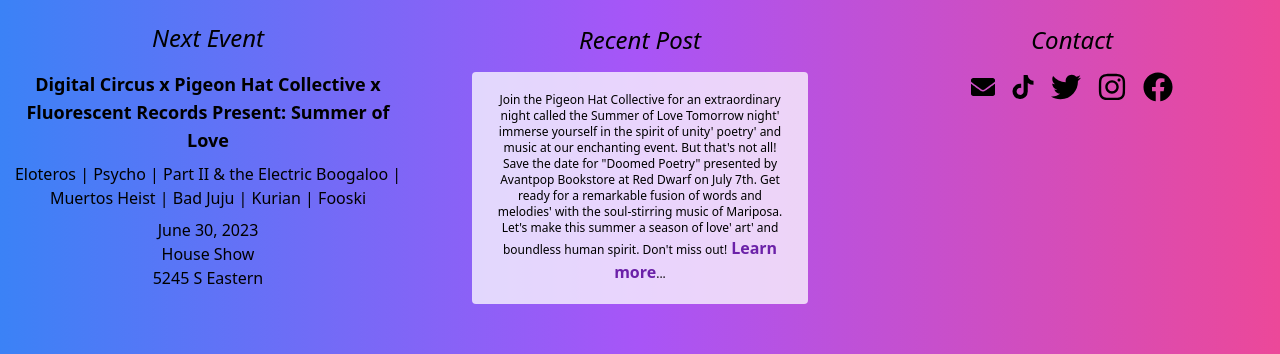
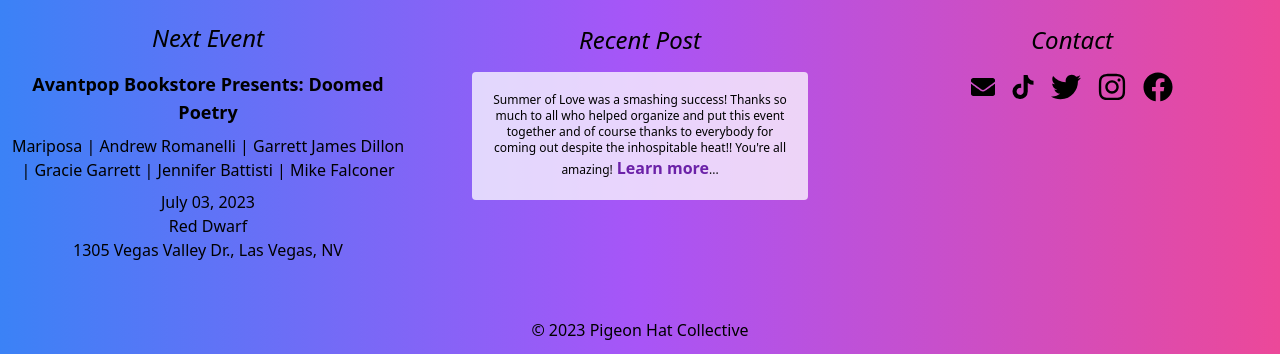
Before and after one commit to aubreydigital/pigeonhatcollective, a Next.js app: page / in a window 1280 px wide. Shown: the part 1629-1983 px from the top of the page. Built offline with nearby package versions, Linux system fonts and the light colour scheme; no server answers.

Commit message:
auth good update better

```diff
--- a/app/events/page.tsx
+++ b/app/events/page.tsx
@@ -7,18 +7,6 @@ import Link from 'next/link';
 const EventsPage: React.FC = () => {
   // Sample event data (replace with your actual event data)
   const upcomingEvents = [
-    {
-      id: 0,
-      artists: ['Eloteros', 'Psycho', 'Part II & the Electric Boogaloo', 'Muertos Heist', 'Bad Juju', 'Kurian', 'Fooski'],
-      venue: 'House Show',
-      address: '5245 S Eastern, Las Vegas, NV',
-      cost: 10,
-      dayof: 10,
-      date: '2023-06-30',
-      image: '/assets/images/events/063023ig.JPG',
-      title: 'Digital Circus x Pigeon Hat Collective x Fluorescent Records Present: Summer of Love',
-      tickets: null
-    },
     {
       id: 1,
       artists: ['Mariposa', 'Andrew Romanelli', 'Garrett James Dillon', 'Gracie Garrett', 'Jennifer Battisti', 'Mike Falconer'],
--- a/app/page.tsx
+++ b/app/page.tsx
@@ -33,18 +33,6 @@ const HomePage: FC = () => {
 
   const upcomingEvents = useMemo(() => [
     {
-      id: 0,
-      artists: ['Eloteros', 'Psycho', 'Part II & the Electric Boogaloo', 'Muertos Heist', 'Bad Juju', 'Kurian', 'Fooski'],
-      venue: 'House Show',
-      address: '5245 S Eastern',
-      cost: 10,
-      dayof: 10,
-      date: '2023-06-30',
-      image: '/assets/images/events/063023ig.JPG',
-      title: 'Digital Circus x Pigeon Hat Collective x Fluorescent Records Present: Summer of Love',
-      tickets: null
-    },
-    {
       id: 1,
       artists: ['Eloteros', 'Psycho', 'Part II & the Electric Boogaloo', 'Muertos Heist', 'Bad Juju', 'Kurian', 'Fooski'],
       venue: 'House Show',
@@ -77,6 +65,18 @@ const HomePage: FC = () => {
       dayof: 10,
       date: '2023-07-03',
       image: '/assets/images/events/070323.JPG',
+      title: 'Digital Circus x Pigeon Hat Collective x Fluorescent Records Present: Summer of Love',
+      tickets: null
+    },
+    {
+      id: 2,
+      artists: ['Eloteros', 'Psycho', 'Part II & the Electric Boogaloo', 'Muertos Heist', 'Bad Juju', 'Kurian', 'Fooski'],
+      venue: 'House Show',
+      address: '5245 S Eastern',
+      cost: 10,
+      dayof: 10,
+      date: '2023-06-30',
+      image: '/assets/images/aj_jerms_acoustic.JPG',
       title: 'Digital Circus x Pigeon Hat Collective x Fluorescent Records Present: Summer of Love',
       tickets: null
     },
@@ -131,9 +131,9 @@ const HomePage: FC = () => {
       <div className="absolute inset-0 flex flex-col items-center justify-center">
         <h3 className="text-mg rounded font-semibold mb-2 bg-white bg-opacity-75 p-2">Summer of Love!</h3>
         <p className="bg-white text-xs rounded bg-opacity-75 p-2 text-gray-700">Author: aubrey digital</p>
-        <p className="bg-white rounded text-xs my-2 bg-opacity-75 p-2 text-gray-700">Date: 29th June 2023</p>
+        <p className="bg-white rounded text-xs my-2 bg-opacity-75 p-2 text-gray-700">Date: 1st July 2023</p>
         <p className="bg-white rounded my-4 mx-10 bg-opacity-75 p-5 text-center text-xs">
-  Join the Pigeon Hat Collective for an extraordinary night called the Summer of Love Tomorrow night&apos; immerse yourself in the spirit of unity&apos; poetry&apos; and music at our enchanting event. But that&apos;s not all! Save the date for &quot;Doomed Poetry&quot; presented by Avantpop Bookstore at Red Dwarf on July 7th. Get ready for a remarkable fusion of words and melodies&apos; with the soul-stirring music of Mariposa. Let&apos;s make this summer a season of love&apos; art&apos; and boundless human spirit. Don&apos;t miss out!
+        Summer of Love was a smashing success! Thanks so much to all who helped organize and put this event together and of course thanks to everybody for coming out despite the inhospitable heat!! You're all amazing!
 
 <Link className="pl-1 text-sm font-bold no-underline transition-colors duration-300 text-purple-500 hover:text-purple-900" href="/events">Learn more...</Link></p>
 
--- a/components/Footer.tsx
+++ b/components/Footer.tsx
@@ -26,17 +26,17 @@ const Footer: React.FC = () => {
   };
   const upcomingEvents = [
     {
-      id: 0,
-      artists: ['Eloteros', 'Psycho', 'Part II & the Electric Boogaloo', 'Muertos Heist', 'Bad Juju', 'Kurian', 'Fooski'],
-      venue: 'House Show',
-      address: '5245 S Eastern',
-      cost: 10,
-      dayof: 10,
-      date: '2023-06-30',
-      image: '/assets/images/events/063023ig.JPG',
-      title: 'Digital Circus x Pigeon Hat Collective x Fluorescent Records Present: Summer of Love',
+      id: 1,
+      artists: ['Mariposa', 'Andrew Romanelli', 'Garrett James Dillon', 'Gracie Garrett', 'Jennifer Battisti', 'Mike Falconer'],
+      venue: 'Red Dwarf',
+      address: '1305 Vegas Valley Dr., Las Vegas, NV',
+      cost: 0,
+      dayof: 0,
+      date: '2023-07-03',
+      image: '/assets/images/events/070323.JPG',
+      title: 'Avantpop Bookstore Presents: Doomed Poetry',
       tickets: null
-    },
+    }
   ]
   const {title, artists, venue, address, cost, dayof, image, date, tickets} = upcomingEvents[0]
   const dateString = new Date(date);
@@ -78,7 +78,7 @@ const Footer: React.FC = () => {
           <h2 className="hidden lg:block text-2xl italic mb-4">{latestBlogPost.title}</h2>
             {/* <h2 className="text-2xl italic">{latestBlogPost.title}</h2> */}
             <p className="bg-white rounded my-4 mx-10 bg-opacity-75 p-5 text-center text-xs">
-  Join the Pigeon Hat Collective for an extraordinary night called the Summer of Love Tomorrow night&apos; immerse yourself in the spirit of unity&apos; poetry&apos; and music at our enchanting event. But that&apos;s not all! Save the date for &quot;Doomed Poetry&quot; presented by Avantpop Bookstore at Red Dwarf on July 7th. Get ready for a remarkable fusion of words and melodies&apos; with the soul-stirring music of Mariposa. Let&apos;s make this summer a season of love&apos; art&apos; and boundless human spirit. Don&apos;t miss out!
+  Summer of Love was a smashing success! Thanks so much to all who helped organize and put this event together and of course thanks to everybody for coming out despite the inhospitable heat!! You're all amazing!
 <Link className="pl-1 text-base font-bold no-underline transition-colors duration-300 text-purple-800 hover:text-purple-700 hover:shadow-md" href="/about">Learn more</Link>...</p>
           </div>
 
```
